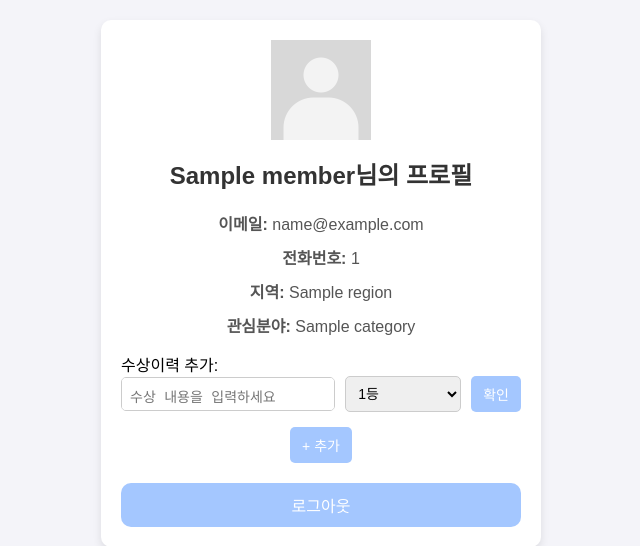
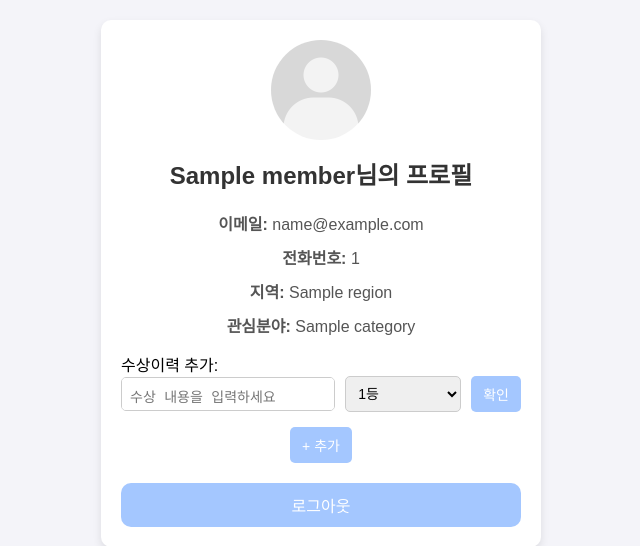
Before and after one commit to seouchoi/SoftDevelop, a Flask app: page /profil in a window 1280 px wide. Shown: the top 546 px of the page, without its empty margins (319-959 px from the left). Run offline with Flask 3, Linux system fonts and the light colour scheme; the visitor is signed in with stand-in values (Sample User, id 1); a database or web service that is not in the repository returns one stand-in record (values such as "Sample title"); parts of the project's set-up code (start-up, migrations or seed data) failed here and were passed over.

Commit message:
12/03 20:18 권지원

```diff
--- a/front/templates/profil_page.html
+++ b/front/templates/profil_page.html
@@ -40,7 +40,7 @@
         .profile-image {
             width: 100px;
             height: 100px;
-            border-radius: 50^
+            border-radius: 50%;
             overflow: hidden;
             margin: 0 auto 15px;
         }
```
